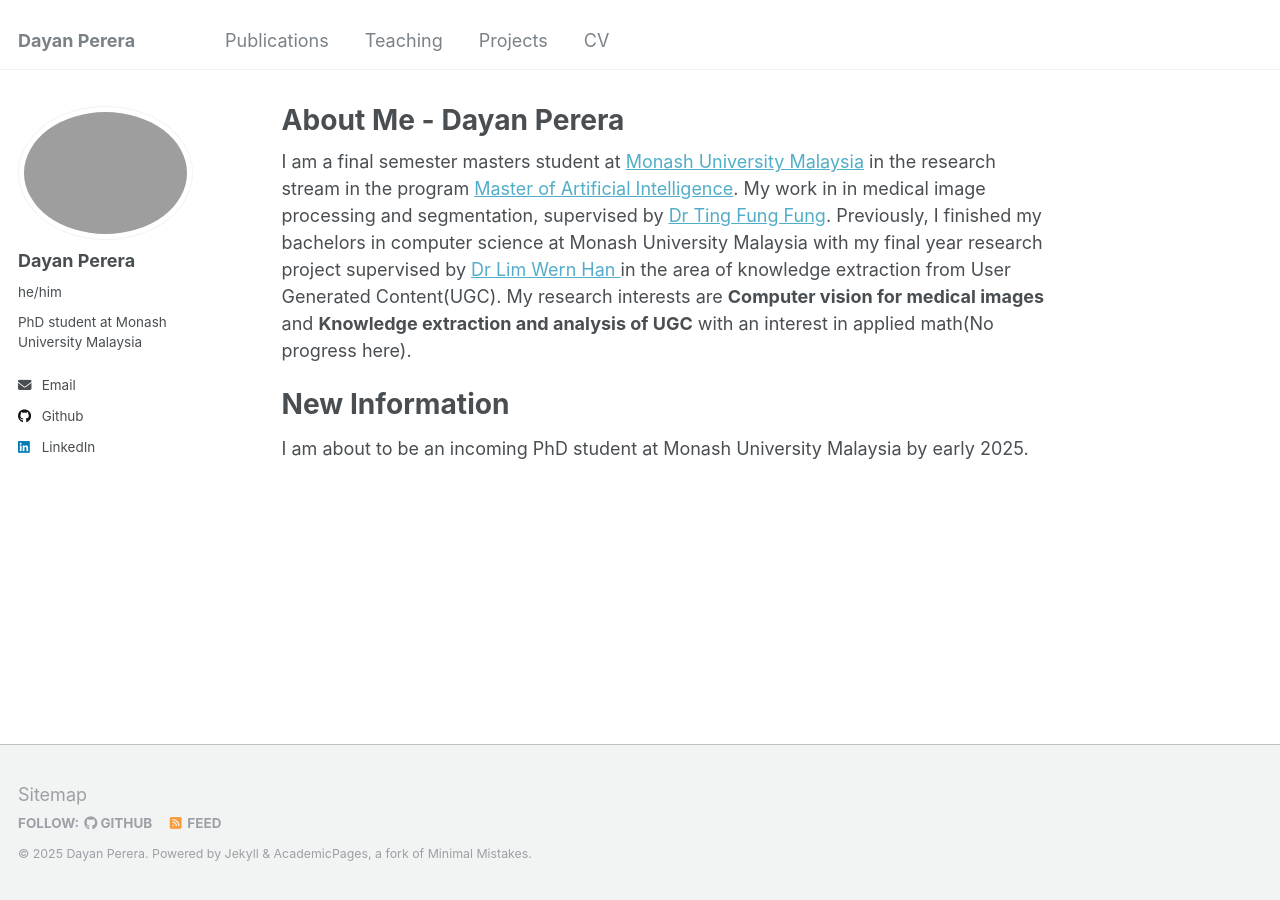
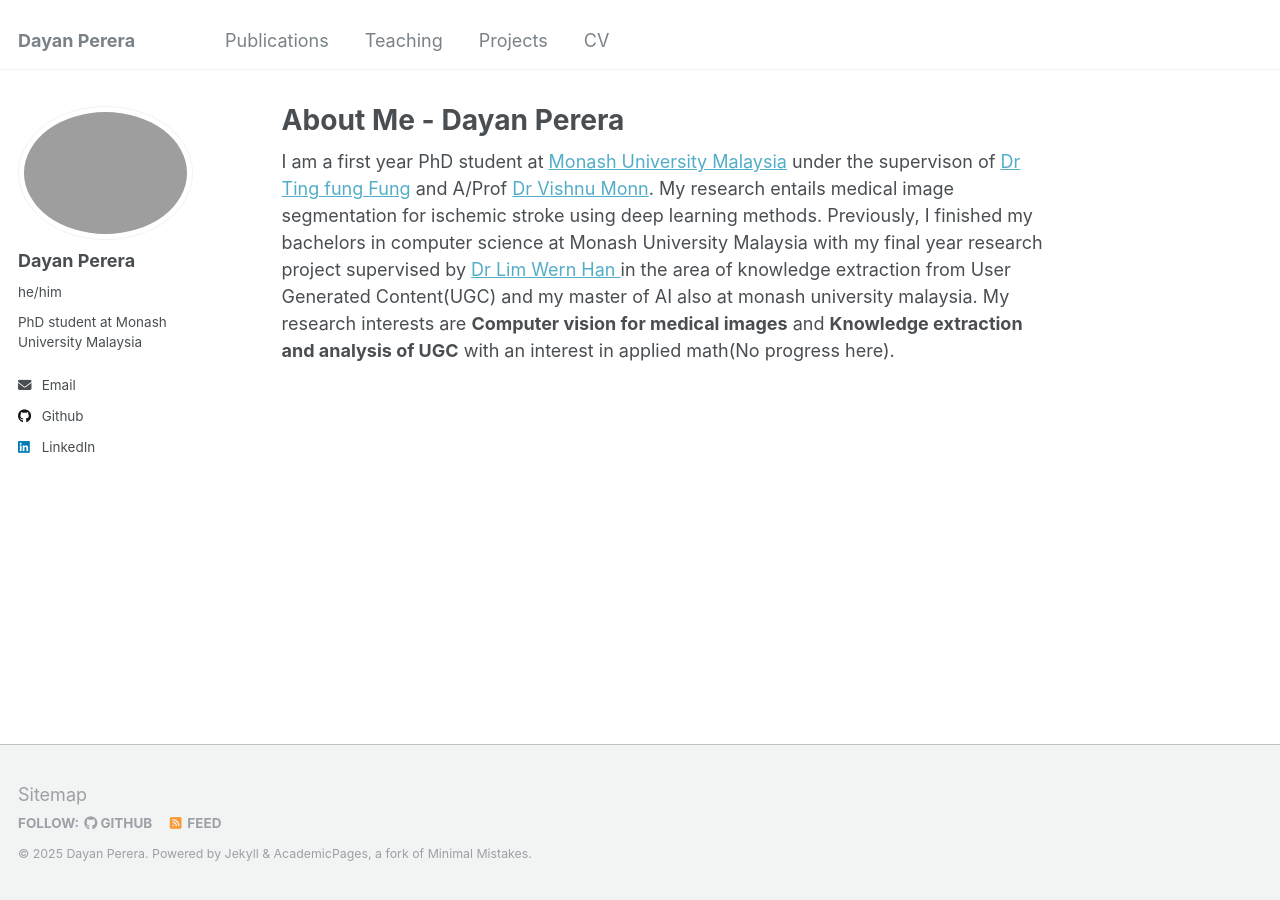
Before and after one commit to TheRecklessDoctor/TheRecklessDoctor.github.io, a Jekyll site: the page built from _pages/about.md, in a window 1280 px wide. Built offline with Jekyll 4.4.1, drawn with Linux system fonts in a browser that asks for light colours.

Commit message:
Modified about page

```diff
--- a/_pages/about.md
+++ b/_pages/about.md
@@ -7,9 +7,4 @@ redirect_from:
   - /about.html
 ---
 
-I am a final semester masters student at [Monash University Malaysia](https://www.monash.edu.my/) in the research stream in the program [Master of Artificial Intelligence](https://www.monash.edu.my/study/postgraduate-and-research/information-technology/master-of-artificial-intelligence). My work in in medical image processing and segmentation, supervised by [Dr Ting Fung Fung](https://www.monash.edu.my/it/staff/academic/dr-ting-fung-fung). Previously, I finished my bachelors in computer science at Monash University Malaysia with my final year research project supervised by [Dr Lim Wern Han ](https://www.monash.edu.my/it/staff/academic/dr-lim-wern-han) in the area of knowledge extraction from User Generated Content(UGC). My research interests are <b>Computer vision for medical images</b> and  <b>Knowledge extraction and analysis of UGC</b> with an interest in applied math(No progress here).
-
-New Information
-===============
-
-I am about to be an incoming PhD student at Monash University Malaysia by early 2025.
+I am a first year PhD student at [Monash University Malaysia](https://www.monash.edu.my/) under the supervison of [Dr Ting fung Fung](https://www.monash.edu.my/it/staff/academic/dr-ting-fung-fung) and A/Prof [Dr Vishnu Monn](https://www.monash.edu.my/it/staff/academic/a-prof-vishnu-monn). My research entails medical image segmentation for ischemic stroke using deep learning methods. Previously, I finished my bachelors in computer science at Monash University Malaysia with my final year research project supervised by [Dr Lim Wern Han ](https://www.monash.edu.my/it/staff/academic/dr-lim-wern-han) in the area of knowledge extraction from User Generated Content(UGC) and my master of AI also at monash university malaysia. My research interests are <b>Computer vision for medical images</b> and  <b>Knowledge extraction and analysis of UGC</b> with an interest in applied math(No progress here).
```
